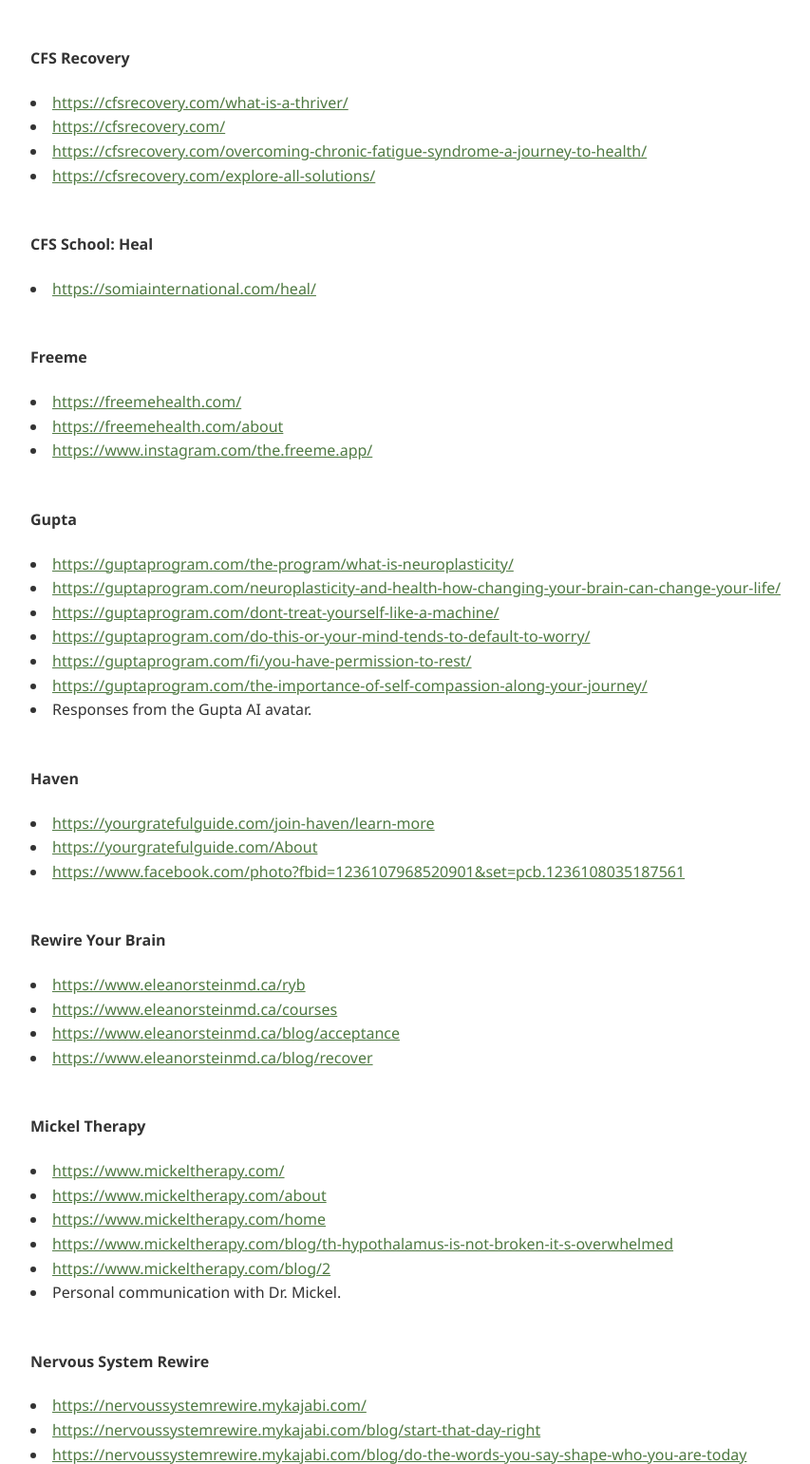
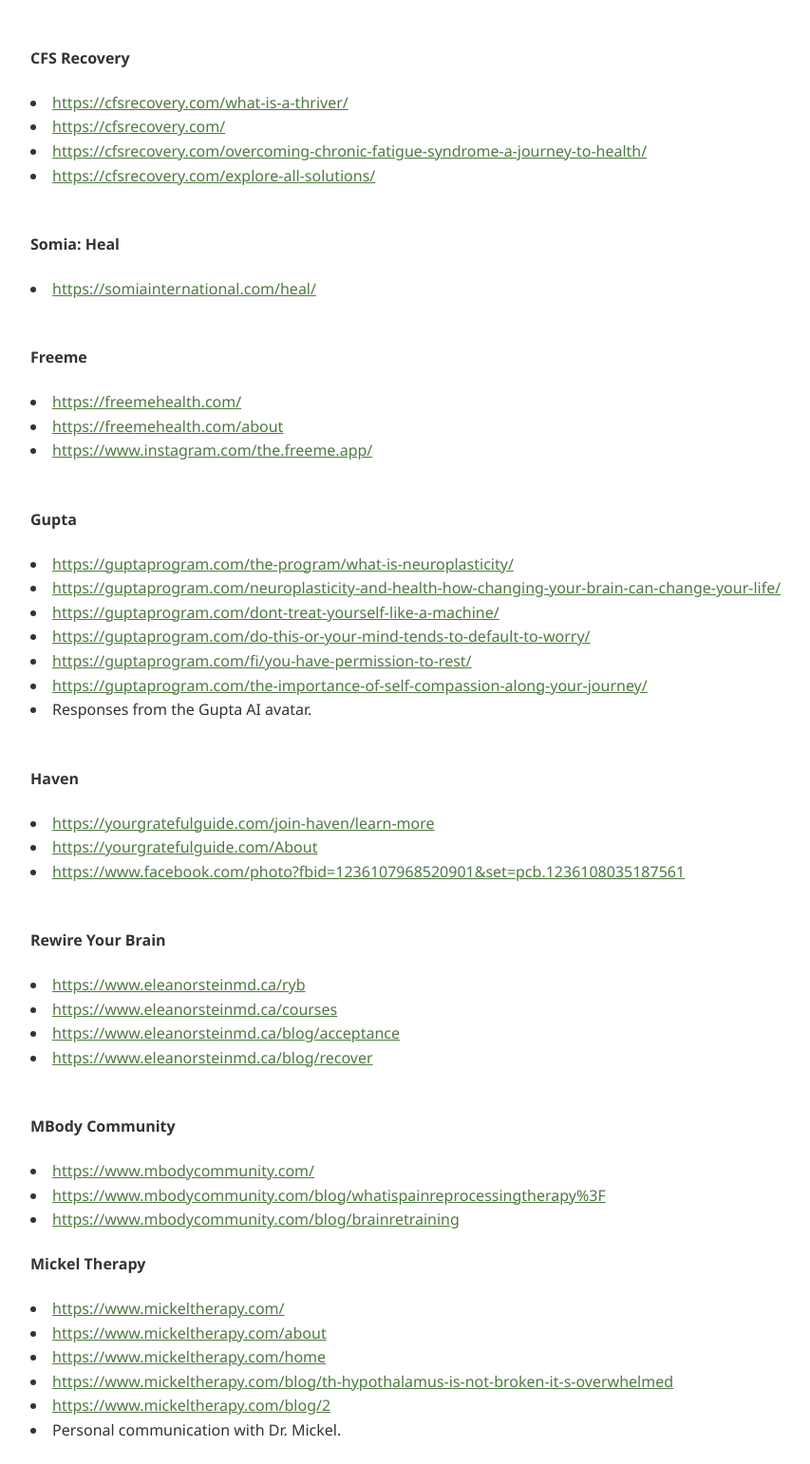
Before and after one commit to jkberry07/cfs-rec-sys, a Flask app: page /program-text-sources in a window 1280 px wide. Shown: the part 922-2464 px from the top of the page at 95% size, without its empty margins (40-893 px from the left). Run offline with Flask 3, Linux system fonts and the light colour scheme; parts of the project's set-up code (start-up, migrations or seed data) failed here and were passed over.

Commit message:
Added MBody Community (Tanner Murtagh's program)

```diff
--- a/templates/program-text-sources.html
+++ b/templates/program-text-sources.html
@@ -57,7 +57,7 @@
             <li><a href = "https://cfsrecovery.com/explore-all-solutions/" style="color: var(--primary-green);">https://cfsrecovery.com/explore-all-solutions/</a></li>
             <br>
 
-            <h4>CFS School: Heal</h4>
+            <h4>Somia: Heal</h4>
             <li><a href = "https://somiainternational.com/heal/" style="color: var(--primary-green);">https://somiainternational.com/heal/</a></li>
             <br>
 
@@ -96,6 +96,12 @@
             <li><a href = "https://www.eleanorsteinmd.ca/blog/acceptance" style="color: var(--primary-green);">https://www.eleanorsteinmd.ca/blog/acceptance</a></li>
             <li><a href = "https://www.eleanorsteinmd.ca/blog/recover" style="color: var(--primary-green);">https://www.eleanorsteinmd.ca/blog/recover</a></li>
               <br>
+
+            <h4>MBody Community</h4>
+            <li><a href = "https://www.mbodycommunity.com/" style="color: var(--primary-green);">https://www.mbodycommunity.com/</a></li>
+            <li><a href="https://www.mbodycommunity.com/blog/whatispainreprocessingtherapy%3F" style="color: var(--primary-green);">https://www.mbodycommunity.com/blog/whatispainreprocessingtherapy%3F</a></li>
+            <li><a href="https://www.mbodycommunity.com/blog/brainretraining" style="color: var(--primary-green);">https://www.mbodycommunity.com/blog/brainretraining</a></li>
+
 
             <h4>Mickel Therapy</h4>
             <li><a href = "https://www.mickeltherapy.com/" style="color: var(--primary-green);">https://www.mickeltherapy.com/</a></li>
```
